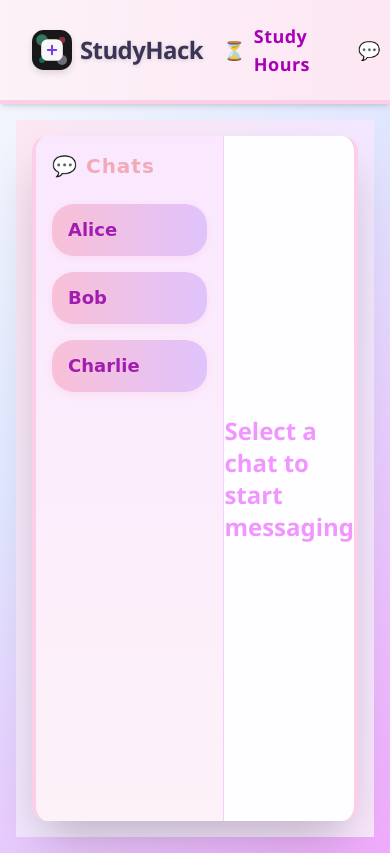
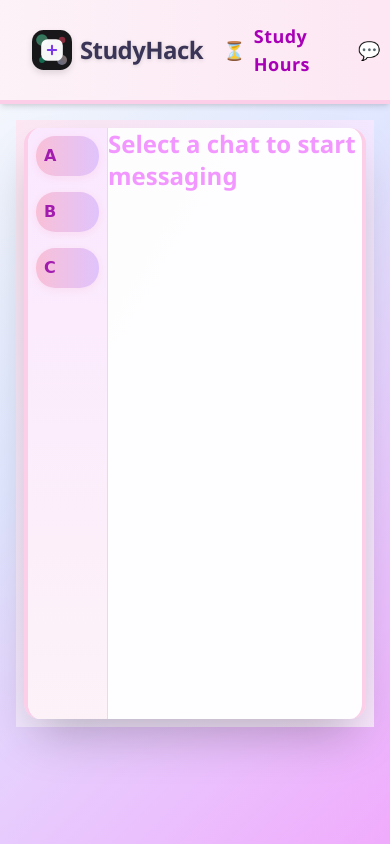
Before and after one commit to DanielZTWang/HackTheValley, a React (Vite) app in the folder client/: page /messaging in a window 390 px wide. Shown: the top 853 px of the page. Built offline with nearby package versions, Linux system fonts and the light colour scheme.

Commit message:
small fixes

```diff
--- a/client/src/pages/Forum.tsx
+++ b/client/src/pages/Forum.tsx
@@ -216,7 +216,7 @@ const ForumPage: React.FC = () => {
               <div
                 style={{
                   fontSize: 12,
-                  color: "#a0aec0",
+                  color: "#666e78ff",
                   alignSelf: "flex-end",
                 }}
               >
--- a/client/src/pages/MessagingApp.tsx
+++ b/client/src/pages/MessagingApp.tsx
@@ -79,43 +79,42 @@ const MessagingApp: React.FC = () => {
   };
 
   return (
-    <div className="min-h-[85vh] h-[85vh] flex items-stretch bg-gradient-to-br from-pink-100 via-purple-100 to-fuchsia-100 p-4">
-      <div className="flex flex-1 h-full w-full bg-white/90 shadow-2xl border-l-4 border-r-4 border-pink-200 rounded-2xl overflow-hidden">
+  <div className="flex items-stretch bg-gradient-to-br from-pink-100 via-purple-100 to-fuchsia-100 py-2 sm:py-4 px-2 sm:px-4">
+      <div className="flex flex-1 h-full w-full bg-white/90 shadow-2xl border-l-4 border-r-4 border-pink-200 rounded-2xl overflow-hidden min-h-[70vh] max-h-[95vh]">
         {/* Sidebar */}
-        <div className="w-64 min-w-[180px] max-w-[240px] bg-gradient-to-b from-fuchsia-100 to-pink-50 border-r border-fuchsia-200 flex flex-col p-4 gap-2">
-          <h2 className="text-xl font-extrabold text-fuchsia-500 mb-4 tracking-widest flex items-center gap-2">
+        <div className="w-20 sm:w-64 min-w-[60px] sm:min-w-[180px] max-w-[80px] sm:max-w-[240px] bg-gradient-to-b from-fuchsia-100 to-pink-50 border-r border-fuchsia-200 flex flex-col p-2 sm:p-4 gap-2 transition-all duration-200">
+          <h2 className="hidden sm:flex text-xl font-extrabold text-fuchsia-500 mb-4 tracking-widest items-center gap-2">
             <span role="img" aria-label="Chat">💬</span> Chats
           </h2>
           {users.filter(u => u.id !== 'you').map(u => (
             <button
               key={u.id}
-              className={`w-full text-left px-4 py-3 rounded-lg font-bold border-2 transition text-lg mb-2 ${selectedFriend === u.id ? 'bg-fuchsia-400 text-white border-fuchsia-500 shadow' : 'bg-white text-fuchsia-500 border-fuchsia-100 hover:border-fuchsia-400 hover:bg-fuchsia-50'}`}
+              className={`w-full text-left px-2 sm:px-4 py-2 sm:py-3 rounded-lg font-bold border-2 transition text-base sm:text-lg mb-2 ${selectedFriend === u.id ? 'bg-fuchsia-400 text-white border-fuchsia-500 shadow' : 'bg-white text-fuchsia-500 border-fuchsia-100 hover:border-fuchsia-400 hover:bg-fuchsia-50'}`}
               onClick={() => setSelectedFriend(u.id)}
             >
-              {u.name}
+              <span className="hidden sm:inline">{u.name}</span>
+              <span className="sm:hidden">{u.name[0]}</span>
             </button>
           ))}
         </div>
         {/* Chat area */}
-        <div className="flex-1 flex flex-col justify-end items-center h-full">
+  <div className="flex-1 flex flex-col justify-end items-center h-full min-w-0">
           {!selectedFriend ? (
             <div className="flex flex-1 items-center justify-center w-full h-full">
               <div className="text-2xl text-fuchsia-400 font-bold opacity-70">Select a chat to start messaging</div>
             </div>
           ) : (
             <>
-              <div className="sticky top-0 z-10 w-full bg-gradient-to-r from-pink-50 to-purple-50 px-4 py-2 border-b border-pink-200">
+              <div className="sticky top-0 z-10 w-full bg-gradient-to-r from-pink-50 to-purple-50 px-2 sm:px-4 py-2 border-b border-pink-200">
                 <div className="flex items-center gap-2">
                   <span className="text-lg font-bold text-fuchsia-500">Chatting with:</span>
                   <span className="text-lg font-extrabold text-fuchsia-700">{users.find(u => u.id === selectedFriend)?.name}</span>
                 </div>
               </div>
-              <div className="w-full flex-1 flex flex-col justify-end">
+              <div className="w-full flex-1 flex flex-col justify-end min-w-0">
                 <div
-                  className="bg-gradient-to-r from-pink-50 to-purple-50 shadow p-5 overflow-y-auto flex flex-col gap-3"
+                  className="bg-gradient-to-r from-pink-50 to-purple-50 shadow p-2 sm:p-5 overflow-y-auto flex flex-col gap-3 min-h-[40vh] max-h-[75vh] h-[60vh]"
                   style={{
-                    height: '68vh',
-                    maxHeight: '68vh',
                     scrollbarWidth: 'none',
                     msOverflowStyle: 'none',
                   }}
```
